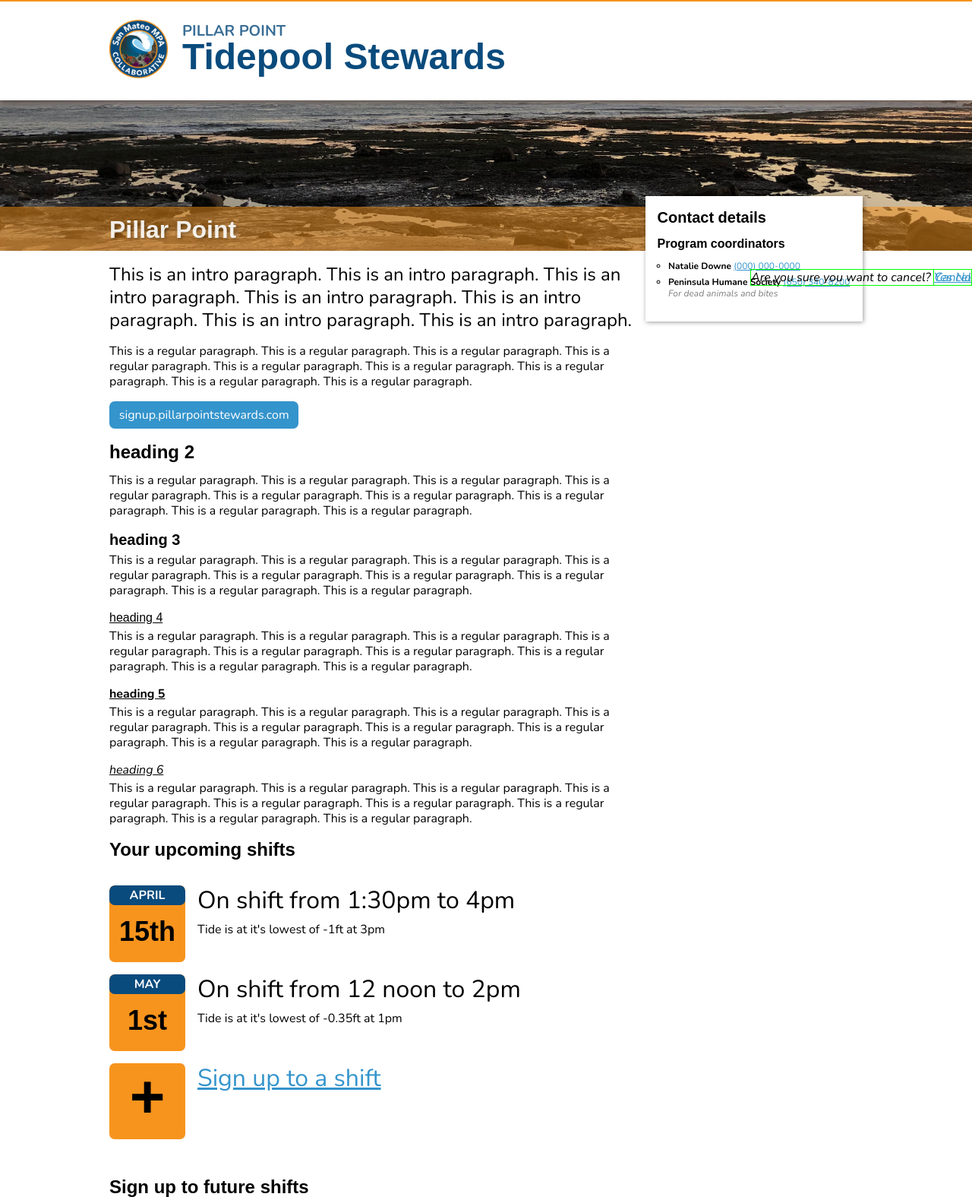
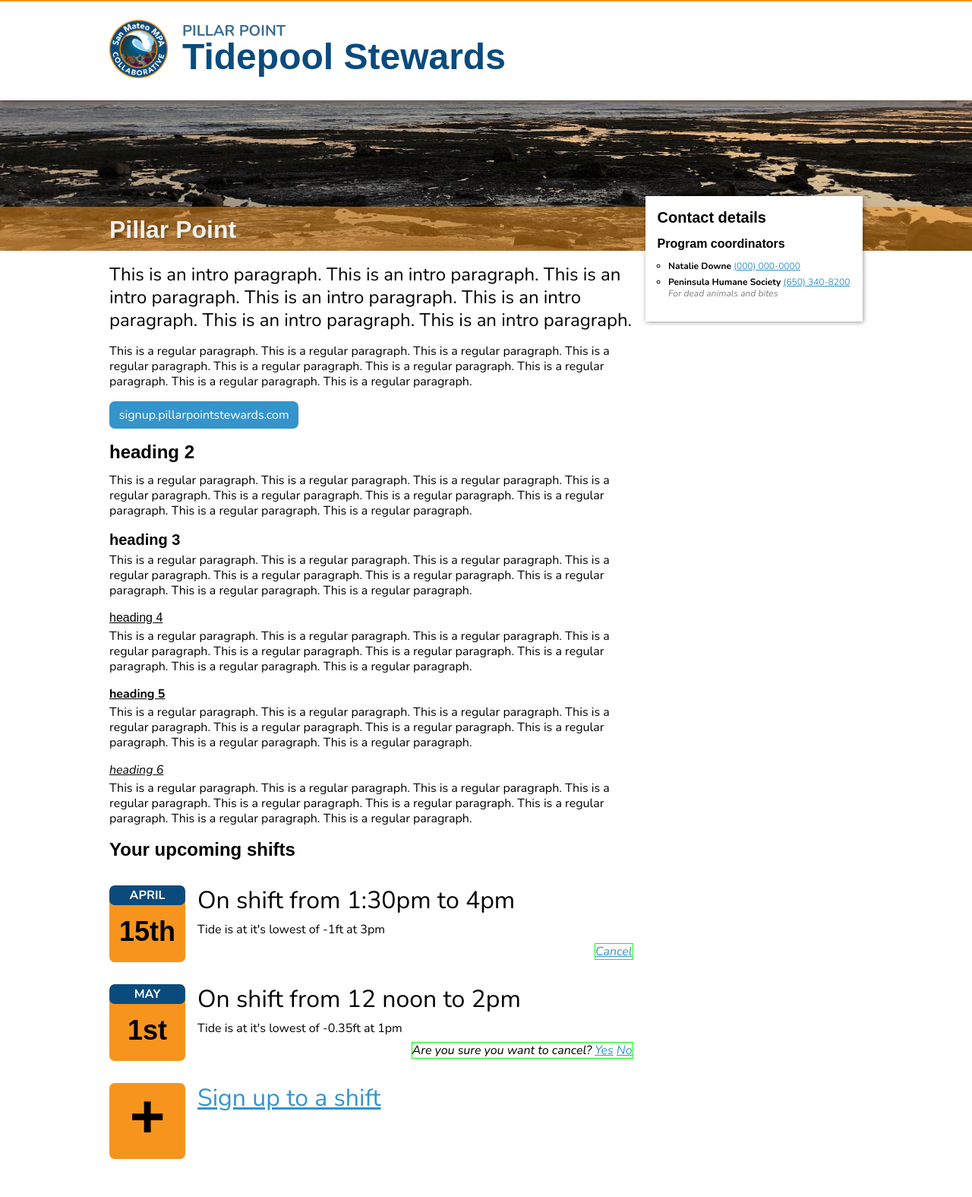
Before and after one commit to natbat/pillarpointstewards, a Django app: page /patterns/ in a window 1280 px wide. Shown: the top 1575 px of the page at 76% size. Run offline with Django 4.2, Linux system fonts and the light colour scheme; some web fonts are replaced.

Commit message:
starting controls

```diff
--- a/pillarpointstewards/static/main.css
+++ b/pillarpointstewards/static/main.css
@@ -246,8 +246,8 @@ ul.bullets li {
 }
 .section,
 section {
-  position: relative;
-  z-index: 1;
+	position: relative;
+	z-index: 1;
 	display: grid;
 	grid-template-columns: 10% 1fr 1fr 1fr 1fr 1fr 1fr 1fr 1fr 1fr 1fr 10%;
 	column-gap: 1rem;
@@ -258,6 +258,7 @@ section {
 .primary {
 	grid-column: 2 / span 7;
 	margin: 0 0 0.5rem 0;
+	box-sizing: border-box;
 }
 .secondary {
 	grid-column: 9 / span 3;
@@ -351,7 +352,6 @@ footer li {
   background-color: rgba(247,148,29,0.5);
   padding-top: 0.7em;
   padding-bottom: 0.5em;
-  position: relative;
 }
 .page-title {
   background-image: url('bg.jpg');
@@ -397,9 +397,7 @@ footer li {
 
 .controls {
 	border: 1px solid lime;
-	position: absolute;
-	right: 0;
-	top:0;
+	float: right;
 }
 
 
--- a/pillarpointstewards/templates/index.html
+++ b/pillarpointstewards/templates/index.html
@@ -6,10 +6,7 @@
     <section class="page-title">
       <div class="title-wrapper stretch">
         <h1 class="text"><span>You are logged in as {{ request.user }}</span></h1>
-        <div class="controls"><svg xmlns="http://www.w3.org/2000/svg" width="14" height="14" viewBox="0 0 24 24" fill="none" stroke="currentColor" stroke-width="2" stroke-linecap="round" stroke-linejoin="round">
-          <circle cx="12" cy="12" r="3"></circle>
-          <path d="M19.4 15a1.65 1.65 0 0 0 .33 1.82l.06.06a2 2 0 0 1 0 2.83 2 2 0 0 1-2.83 0l-.06-.06a1.65 1.65 0 0 0-1.82-.33 1.65 1.65 0 0 0-1 1.51V21a2 2 0 0 1-2 2 2 2 0 0 1-2-2v-.09A1.65 1.65 0 0 0 9 19.4a1.65 1.65 0 0 0-1.82.33l-.06.06a2 2 0 0 1-2.83 0 2 2 0 0 1 0-2.83l.06-.06a1.65 1.65 0 0 0 .33-1.82 1.65 1.65 0 0 0-1.51-1H3a2 2 0 0 1-2-2 2 2 0 0 1 2-2h.09A1.65 1.65 0 0 0 4.6 9a1.65 1.65 0 0 0-.33-1.82l-.06-.06a2 2 0 0 1 0-2.83 2 2 0 0 1 2.83 0l.06.06a1.65 1.65 0 0 0 1.82.33H9a1.65 1.65 0 0 0 1-1.51V3a2 2 0 0 1 2-2 2 2 0 0 1 2 2v.09a1.65 1.65 0 0 0 1 1.51 1.65 1.65 0 0 0 1.82-.33l.06-.06a2 2 0 0 1 2.83 0 2 2 0 0 1 0 2.83l-.06.06a1.65 1.65 0 0 0-.33 1.82V9a1.65 1.65 0 0 0 1.51 1H21a2 2 0 0 1 2 2 2 2 0 0 1-2 2h-.09a1.65 1.65 0 0 0-1.51 1z"></path>
-        </svg></div>
+
       </div>
     </section> <!-- end .page-title -->
 
```
